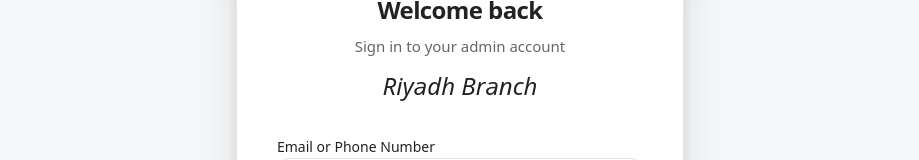
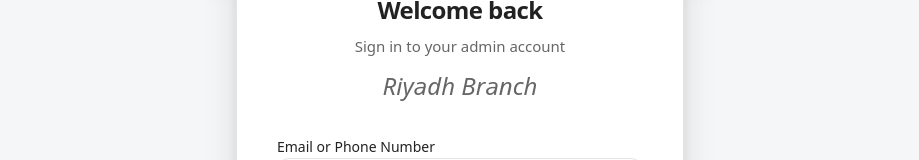
Before and after one commit to Abdelrahmansherif207/Catch-Cms, a React (Vite) app: page /login in a window 1280 px wide. Shown: the part 242-402 px from the top of the page, without its empty margins (180-1099 px from the left). Built offline with nearby package versions, Linux system fonts and the light colour scheme; no server answers.

Commit message:
style(brand): use grey regular italic for Riyadh branch name

```diff
--- a/src/features/auth/components/auth-card.tsx
+++ b/src/features/auth/components/auth-card.tsx
@@ -36,7 +36,7 @@ export function AuthCard({ title, subtitle, quote, children, footer }: AuthCardP
               </p>
             )}
             {quote && (
-              <p className="mt-3 text-2xl italic font-medium text-foreground">
+              <p className="mt-3 text-2xl italic font-normal text-muted-foreground">
                 {quote}
               </p>
             )}
```
